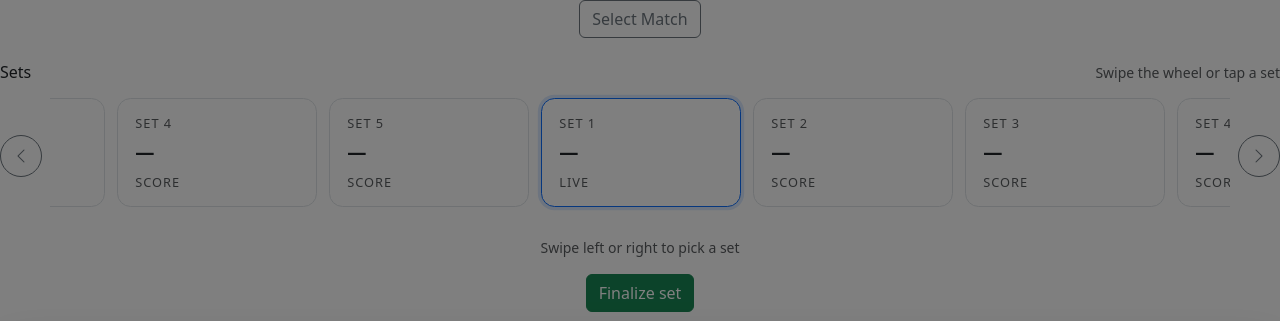
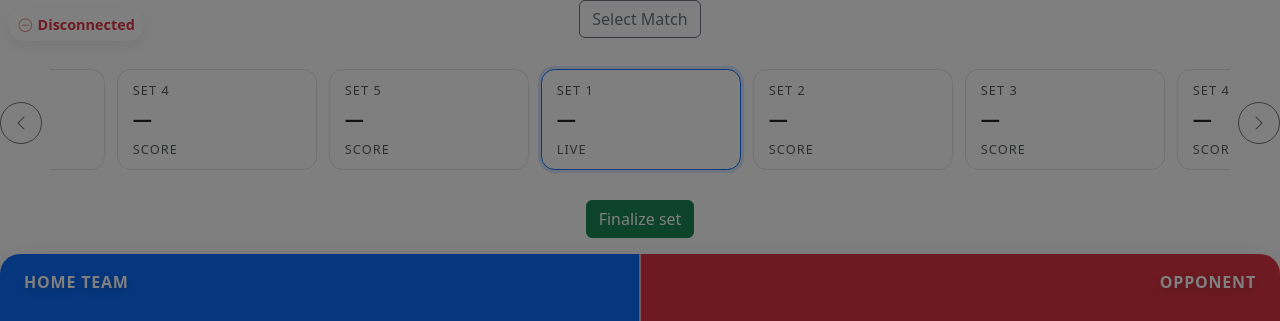
Before and after one commit to Muppet1856/Volleyball-Stats, a website: page public/scorekeeper/index.html in a window 1280 px wide. Shown: the top 321 px of the page. Drawn offline with nearby package versions, Linux system fonts and the light colour scheme; no server answers.

Commit message:
Enhance scorekeeper carousel and connection status

```diff
--- a/public/css/volleyball_stats.css
+++ b/public/css/volleyball_stats.css
@@ -739,6 +739,72 @@ body.score-modal-open {
   margin-top: 1.5rem;
 }
 
+.scorekeeper-shell {
+  position: relative;
+}
+
+.ws-connection-indicator {
+  position: absolute;
+  top: 0.5rem;
+  left: 0.5rem;
+  display: inline-flex;
+  align-items: center;
+  gap: 0.35rem;
+  padding: 0.35rem 0.6rem;
+  border-radius: 999px;
+  background-color: var(--bs-body-bg, #fff);
+  box-shadow: 0 0.35rem 1.1rem rgba(0, 0, 0, 0.08);
+  font-weight: 600;
+  font-size: 0.9rem;
+}
+
+.ws-connection-indicator .ws-indicator-icon {
+  display: inline-flex;
+  align-items: center;
+  justify-content: center;
+}
+
+.ws-connection-indicator .ws-indicator-icon.spin {
+  animation: ws-spin 1s linear infinite;
+}
+
+.ws-connection-indicator .ws-indicator-icon.pulse {
+  animation: ws-pulse 1.4s ease-in-out infinite;
+}
+
+.ws-connection-indicator.status-disconnected {
+  color: var(--bs-danger);
+}
+
+.ws-connection-indicator.status-reconnecting {
+  color: var(--bs-warning);
+}
+
+.ws-connection-indicator.status-connected {
+  color: var(--bs-success);
+}
+
+@keyframes ws-pulse {
+  0%,
+  100% {
+    transform: scale(0.94);
+    opacity: 0.6;
+  }
+  50% {
+    transform: scale(1.06);
+    opacity: 1;
+  }
+}
+
+@keyframes ws-spin {
+  from {
+    transform: rotate(0deg);
+  }
+  to {
+    transform: rotate(360deg);
+  }
+}
+
 .set-carousel {
   position: relative;
   display: flex;
@@ -808,7 +874,7 @@ body.score-modal-open {
   min-width: 180px;
   max-width: 240px;
   border-radius: 0.85rem;
-  padding: 0.9rem 1.1rem;
+  padding: 0.65rem 0.95rem;
   border: 1px solid var(--bs-border-color, #dee2e6);
   background-color: var(--bs-body-bg, #fff);
   color: inherit;
--- a/public/js/api/ws.js
+++ b/public/js/api/ws.js
@@ -17,12 +17,14 @@ const updateListeners = new Set();
 const deleteListeners = new Set();
 const reconnectingListeners = new Set();
 const reconnectedListeners = new Set();
+const connectionStateListeners = new Set();
 const activeSubscriptions = new Set();
 
 let reconnectAttempts = 0;
 let reconnecting = false;
 let reconnectTimeout = null;
 let lastUrl = null;
+let connectionState = 'disconnected';
 
 function createReadyPromise() {
   socketReadyPromise = new Promise((resolve, reject) => {
@@ -34,6 +36,12 @@ function createReadyPromise() {
 
 function notify(listeners) {
   listeners.forEach((listener) => listener());
+}
+
+function setConnectionState(state) {
+  if (connectionState === state) return;
+  connectionState = state;
+  connectionStateListeners.forEach((listener) => listener(state));
 }
 
 function getWsUrl() {
@@ -72,6 +80,7 @@ function scheduleReconnect(url = lastUrl || getWsUrl()) {
       socketReadyReject(new Error('Maximum reconnect attempts reached'));
     }
     reconnecting = false;
+    setConnectionState('disconnected');
     return;
   }
 
@@ -79,6 +88,7 @@ function scheduleReconnect(url = lastUrl || getWsUrl()) {
   if (reconnectAttempts === 0) {
     notify(reconnectingListeners);
   }
+  setConnectionState('reconnecting');
 
   reconnectAttempts += 1;
   const delay = Math.min(RECONNECT_BASE_DELAY * 2 ** (reconnectAttempts - 1), RECONNECT_MAX_DELAY);
@@ -88,6 +98,7 @@ function scheduleReconnect(url = lastUrl || getWsUrl()) {
 
 function connectSocket(url = getWsUrl()) {
   lastUrl = url;
+  setConnectionState('reconnecting');
   socket = new WebSocket(url);
 
   if (!socketReadyPromise) {
@@ -98,6 +109,7 @@ function connectSocket(url = getWsUrl()) {
     const wasReconnecting = reconnecting;
     resetReconnectState();
     socketReadyResolve(socket);
+    setConnectionState('connected');
     if (wasReconnecting) {
       notify(reconnectedListeners);
       resubscribeActive();
@@ -268,12 +280,23 @@ export function onReconnected(listener) {
   return () => reconnectedListeners.delete(listener);
 }
 
+export function onConnectionStateChange(listener) {
+  connectionStateListeners.add(listener);
+  return () => connectionStateListeners.delete(listener);
+}
+
+export function getConnectionState() {
+  return connectionState;
+}
+
 export default {
   connect,
   onUpdate,
   onDelete,
   onReconnecting,
   onReconnected,
+  onConnectionStateChange,
+  getConnectionState,
   // Matches
   createMatch,
   setMatchLocation,
--- a/public/js/scorekeeper.js
+++ b/public/js/scorekeeper.js
@@ -8,7 +8,13 @@ import {
   getActiveMatchId,
 } from './api/matchMetaAutosave.js';
 import { hydrateScores, saveScore } from './api/scoring.js';
-import { getMatch, setIsFinal } from './api/ws.js';
+import {
+  connect,
+  getConnectionState,
+  getMatch,
+  onConnectionStateChange,
+  setIsFinal,
+} from './api/ws.js';
 import { initMatchLiveSync } from './api/matchLiveSync.js';
 import { resetTimeoutCountdown } from './ui/timeOut.js';
 import { initSavedMatchesModal } from './api/matches.js';
@@ -48,6 +54,7 @@ const els = {
   homeName: null,
   oppName: null,
   modalSwapBtn: null,
+  wsIndicator: null,
 };
 
 function cacheElements() {
@@ -64,6 +71,7 @@ function cacheElements() {
   els.homeName = document.getElementById('scorekeeperHomeName');
   els.oppName = document.getElementById('scorekeeperOppName');
   els.modalSwapBtn = document.getElementById('scoreModalSwapBtn');
+  els.wsIndicator = document.getElementById('wsConnectionIndicator');
 }
 
 function hasMatchQueryParam() {
@@ -87,6 +95,41 @@ function setStatus(message = '', tone = 'muted') {
   els.status.classList.remove('text-muted', 'text-success', 'text-danger');
   const toneClass = tone === 'success' ? 'text-success' : tone === 'danger' ? 'text-danger' : 'text-muted';
   els.status.classList.add(toneClass);
+}
+
+function setWsIndicator(state = 'disconnected') {
+  if (!els.wsIndicator) return;
+  const iconWrapper = els.wsIndicator.querySelector('.ws-indicator-icon');
+  const icon = iconWrapper?.querySelector('i');
+  const label = els.wsIndicator.querySelector('.ws-indicator-label');
+
+  els.wsIndicator.classList.remove('status-connected', 'status-reconnecting', 'status-disconnected');
+  els.wsIndicator.classList.add(`status-${state}`);
+
+  if (iconWrapper) {
+    iconWrapper.classList.remove('spin', 'pulse', 'text-danger', 'text-warning', 'text-success');
+  }
+  if (icon) {
+    icon.className = 'bi';
+  }
+
+  switch (state) {
+    case 'connected':
+      iconWrapper?.classList.add('pulse');
+      icon?.classList.add('bi-arrow-left-right');
+      if (label) label.textContent = 'Connected';
+      break;
+    case 'reconnecting':
+      iconWrapper?.classList.add('spin');
+      icon?.classList.add('bi-arrow-repeat');
+      if (label) label.textContent = 'Retrying...';
+      break;
+    default:
+      iconWrapper?.classList.add('pulse');
+      icon?.classList.add('bi-dash-circle');
+      if (label) label.textContent = 'Disconnected';
+      break;
+  }
 }
 
 function padScore(score) {
@@ -499,6 +542,9 @@ async function loadMatch(matchId, { forceScores = false } = {}) {
 
 async function bootstrap() {
   cacheElements();
+  setWsIndicator(getConnectionState());
+  onConnectionStateChange(setWsIndicator);
+  connect().catch(() => setWsIndicator('disconnected'));
   wireScoreZones();
   if (els.finalizeBtn) {
     els.finalizeBtn.addEventListener('click', handleFinalizeClick);
--- a/public/scorekeeper/index.html
+++ b/public/scorekeeper/index.html
@@ -39,6 +39,18 @@
 </head>
   <body class="scorekeeper-page">
   <div class="scorekeeper-shell">
+    <div
+      id="wsConnectionIndicator"
+      class="ws-connection-indicator"
+      role="status"
+      aria-live="polite"
+      aria-label="WebSocket connection status"
+    >
+      <span class="ws-indicator-icon text-danger pulse" aria-hidden="true">
+        <i class="bi bi-dash-circle"></i>
+      </span>
+      <span class="ws-indicator-label">Disconnected</span>
+    </div>
     <div class="scorekeeper-top d-flex flex-column align-items-center gap-2 mb-3 text-center">
       <button
         type="button"
@@ -52,10 +64,6 @@
     </div>
 
     <section class="scorekeeper-card mb-3">
-      <div class="d-flex justify-content-between align-items-center mb-2">
-        <h6 class="mb-0">Sets</h6>
-        <span class="text-muted small">Swipe the wheel or tap a set</span>
-      </div>
       <div class="set-carousel" aria-label="Set selector">
         <button
           type="button"
@@ -76,7 +84,6 @@
         >
           <i class="bi bi-chevron-right"></i>
         </button>
-        <div class="set-carousel-hint text-muted small text-center mt-2">Swipe left or right to pick a set</div>
       </div>
     </section>
 
```
